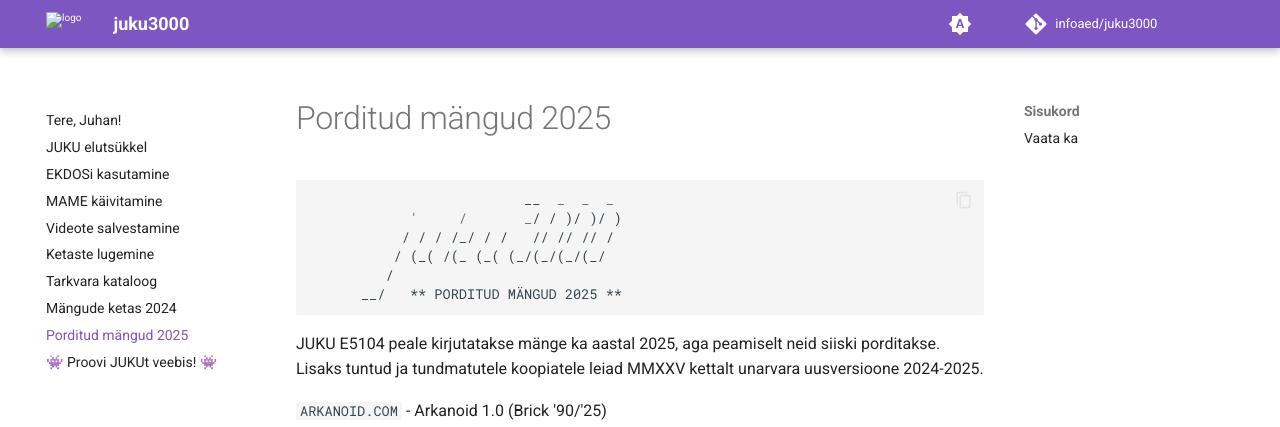
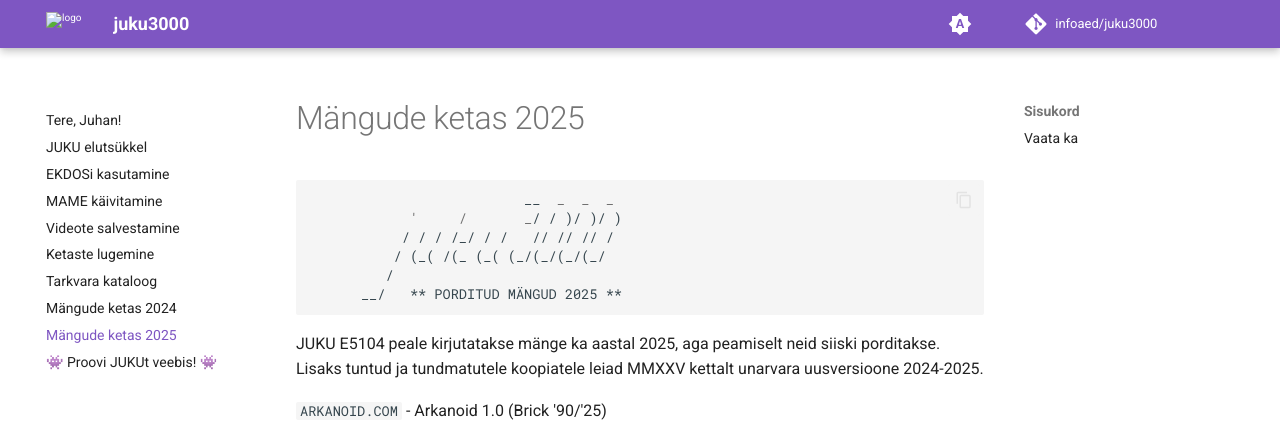
Before and after one commit to infoaed/juku3000, an MkDocs documentation site: the page built from docs/porditud-mängud-2025.md, in a window 1280 px wide and 900 px high. Shown: the top 427 px of the window. Built offline with MkDocs 1.6.1 and Material for MkDocs 9.7.7, drawn with Linux system fonts in a browser that asks for light colours; comment, search, counter and statistics services are not loaded.

Commit message:
Kaera-Jaan!

```diff
--- a/mkdocs.yml
+++ b/mkdocs.yml
@@ -61,5 +61,5 @@ nav:
     - Ketaste lugemine: kettad.md
     - Tarkvara kataloog: tarkvara-kataloog.md
     - Mängude ketas 2024: mängude-ketas-2024.md
-    - Porditud mängud 2025: mängude-ketas-2025.md
+    - Mängude ketas 2025: porditud-mängud-2025.md
     - '👾 Proovi JUKUt veebis! 👾': 'https://infoaed.ee/juku'
```
Also changed, not shown: docs/porditud-mängud-2025.md (renamed from docs/mängude-ketas-2025.md).
